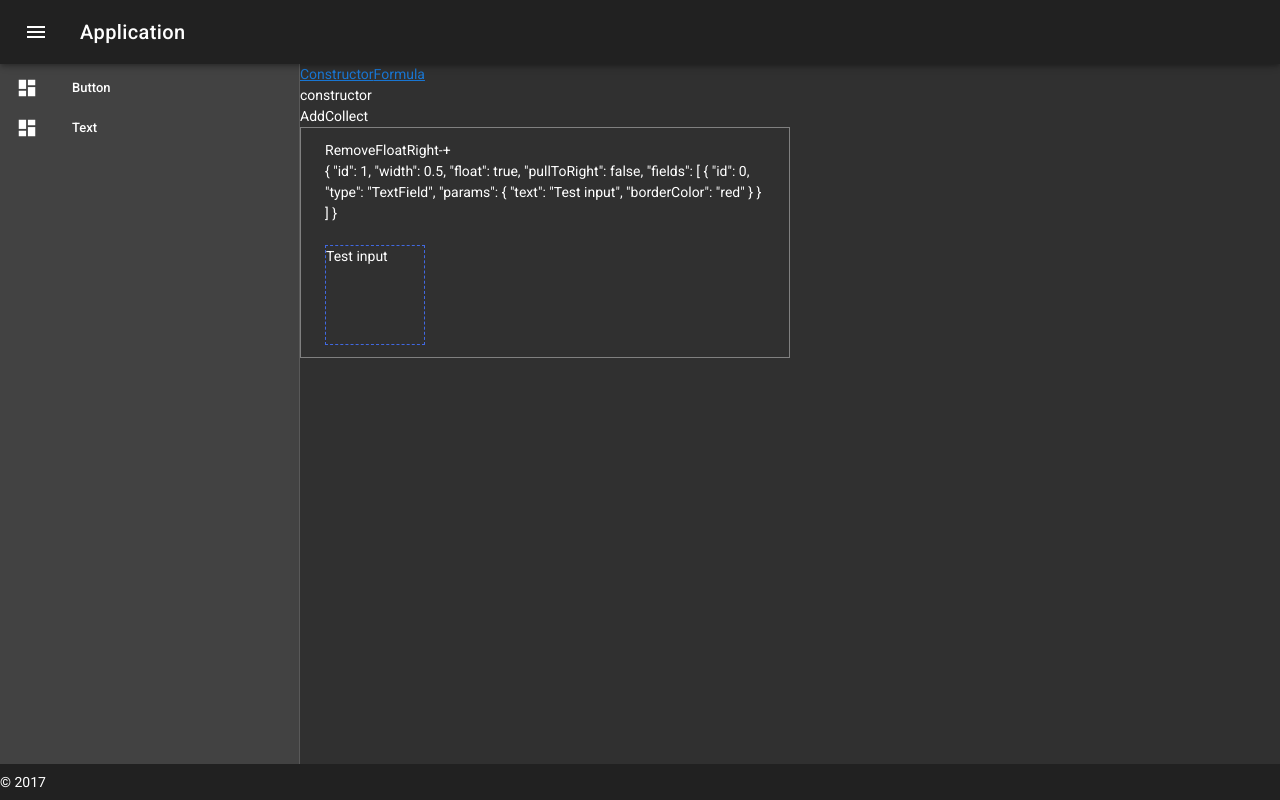
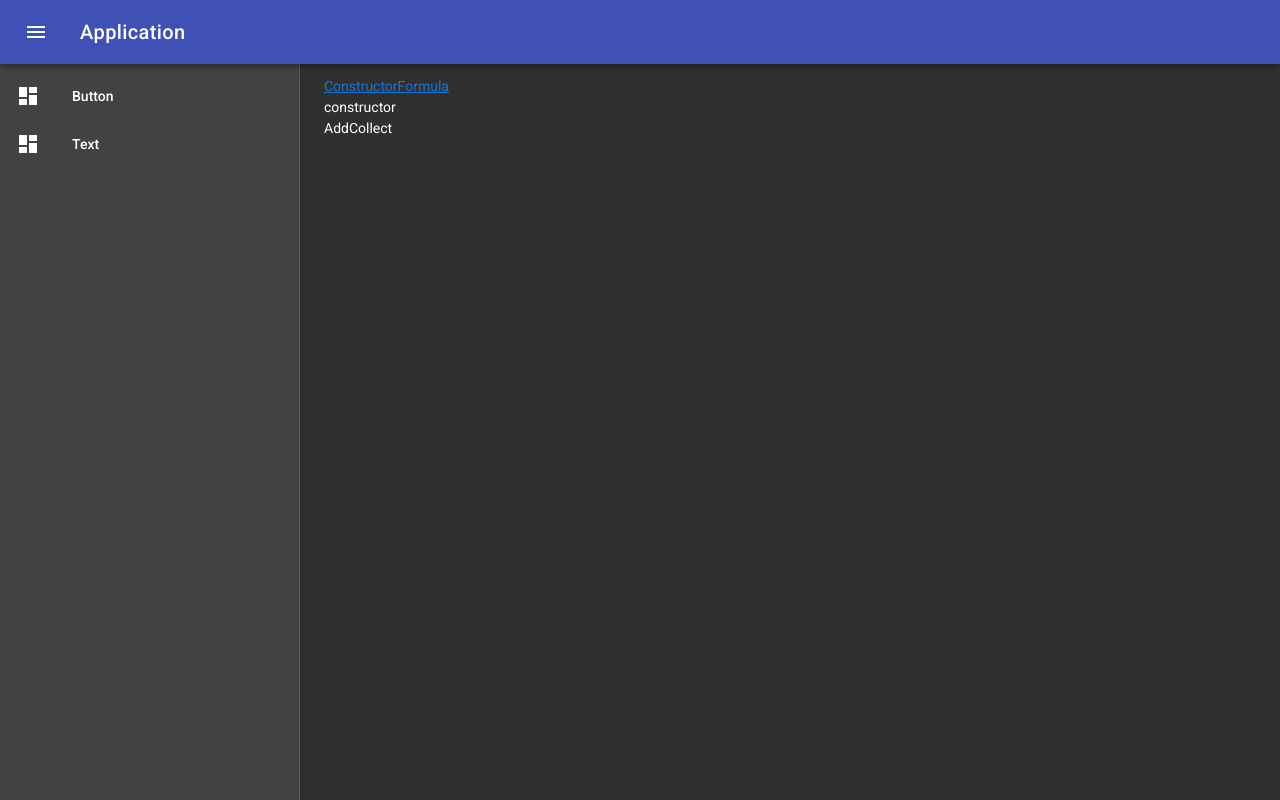
Before and after one commit to v3il/calc-builder, a Vue app in the folder client/: page /constructor in a window 1280 px wide. Built offline with nearby package versions, Linux system fonts and the light colour scheme.

Commit message:
Small fixes and cards usage

```diff
--- a/client/src/components/LayoutBuilder.vue
+++ b/client/src/components/LayoutBuilder.vue
@@ -1,33 +1,47 @@
 <template>
-    <div>
+    <div class="layout-builder">
         <button @click="add">Add</button>
         <button @click="collect">Collect</button>
 
 
+        <!--<v-card>-->
+            <v-container fluid grid-list-md>
+                <v-layout row wrap>
                     <Draggable v-if="containers.length" v-model="containers">
                         <LayoutContainer
                                 @removeContainer="removeContainer($event)"
                                 v-for="container in containers"
                                 :container="container"
                                 :key="container.id"
-                ref="container"
                         ></LayoutContainer>
                     </Draggable>
+                </v-layout>
+            </v-container>
+        <!--</v-card>-->
 
-        <div v-else>
-            Empty
-        </div>
+
+        <!--<Draggable v-if="containers.length" v-model="containers">-->
+            <!--<LayoutContainer-->
+                <!--@removeContainer="removeContainer($event)"-->
+                <!--v-for="container in containers"-->
+                <!--:container="container"-->
+                <!--:key="container.id"-->
+            <!--&gt;</LayoutContainer>-->
+        <!--</Draggable>-->
+
+        <!--<div v-else>-->
+            <!--Empty-->
+        <!--</div>-->
     </div>
 </template>
 
 <script>
-
-    var key = 1;
-
     import LayoutContainerModel from '../models/LayoutContainer';
 
     import Draggable from 'vuedraggable';
     import LayoutContainer from './LayoutContainer.vue';
+
+    import getNextId from '../utils/getNextId';
 
     export default {
         name: "LayoutBuilder",
@@ -43,31 +57,23 @@
 
         data() {
             return {
-                containers: this.layout.concat(new LayoutContainerModel({
-                    id: key++,
-                    width: 0.5,
-                    float: true,
-                    pullToRight: false,
-                    fields: [
-                        {
-                            id: 0,
-                            type: 'TextField',
-                            params: {
-                                text: 'Test input'
-                            }
-                        }
-                    ],
-                })),
+                containers: this.layout,
+
+                cards: [
+                    { title: 'Pre-fab homes', src: 'https://cdn.vuetifyjs.com/images/cards/house.jpg', flex: 12 },
+                    { title: 'Favorite road trips', src: 'https://cdn.vuetifyjs.com/images/cards/road.jpg', flex: 6 },
+                    { title: 'Best airlines', src: 'https://cdn.vuetifyjs.com/images/cards/plane.jpg', flex: 6 }
+                ]
             }
         },
 
         methods: {
             add() {
                 this.containers.push(new LayoutContainerModel({
-                    id: key++,
+                    id: getNextId(this.containers),
                     width: 0.5,
                     float: true,
-                    pullToRight: false,
+                    align: 'left',
                     fields: [],
                 }));
             },
@@ -77,23 +83,7 @@
             },
 
             collect() {
-                // const fields = [...this.$children[0].$children[0].$children[0].$children].map(child => {
-                //     return child.getData();
-                // });
-                //
-                // console.log(fields)
-
-                // console.log(JSON.stringify(this.containers));
-
-                this.$nextTick(() => {
-                    var a = this.containers.map(container => {
-                        return container;
-                    })
-
                 console.log(777, JSON.stringify(this.containers))
-
-                    // console.log(JSON.stringify(a))
-                })
             }
         }
     }
--- a/client/src/components/LayoutContainer.vue
+++ b/client/src/components/LayoutContainer.vue
@@ -1,8 +1,15 @@
 <template>
-    <div class="layout-container" :style="{width: containerData.width * 100 + '%'}" :class="{
-        'non-float': !containerData.float,
-        'pulled-right': containerData.pullToRight,
-    }">
+
+    <v-flex>
+        <v-card class="blue-grey darken-2">
+            <v-container fluid pa-2>
+                <v-layout >
+                    <v-flex xs12 align-end flexbox>
+                        <!--<div class="layout-container" :style="{width: containerData.width * 100 + '%'}" :class="{-->
+                            <!--'non-float': !containerData.float,-->
+                            <!--'pulled-right': containerData.pullToRight,-->
+                        <!--}">-->
+
                                 <button @click="remove">Remove</button>
                                 <button @click="float">Float</button>
                                 <button @click="right">Right</button>
@@ -15,20 +22,40 @@
                                 <br>
                                 <br>
 
+
+
                                 <Draggable v-model="containerData.fields" class="drag" @add="onAdd" :options="{
                                     group: 'items',
                                 }">
                                     <template v-for="field in containerData.fields">
                                         <component
+                                                @optionsUpdate="mergeOptions(field, $event)"
                                                 :key="field.id"
-                    @optionsUpdate="mergeOptions(field, $event)"
-                    ref="field"
                                                 :is="field.type"
                                                 :options="field.params"
                                         ></component>
                                     </template>
                                 </Draggable>
-    </div>
+                         <!--</div>-->
+                    </v-flex>
+                </v-layout>
+            </v-container>
+
+            <v-card-actions>
+                <v-spacer></v-spacer>
+                <v-btn icon>
+                    <v-icon>favorite</v-icon>
+                </v-btn>
+                <v-btn icon>
+                    <v-icon>bookmark</v-icon>
+                </v-btn>
+                <v-btn icon>
+                    <v-icon>share</v-icon>
+                </v-btn>
+            </v-card-actions>
+        </v-card>
+    </v-flex>
+
 </template>
 
 <script>
@@ -37,7 +64,9 @@
     import ButtonField from './fields/ButtonField.vue';
     import TextField from './fields/TextField.vue';
 
-    const sizes = [/*0.25, */0.33, 0.5, 0.66, /*0.75,*/ 1];
+    import getNextId from '../utils/getNextId';
+
+    const sizes = [0.33, 0.5, 0.66, 1];
 
     export default {
         name: 'LayoutContainer',
@@ -55,6 +84,27 @@
         data() {
             return {
                 containerData: this.container,
+
+                items2: [
+                    { header: 'Today' },
+                    {
+                        avatar: 'https://cdn.vuetifyjs.com/images/lists/1.jpg',
+                        title: 'Brunch this weekend?',
+                        subtitle: "<span class='text--primary'>Ali Connors</span> &mdash; I'll be in your neighborhood doing errands this weekend. Do you want to hang out?"
+                    },
+                    { divider: true, inset: true },
+                    {
+                        avatar: 'https://cdn.vuetifyjs.com/images/lists/2.jpg',
+                        title: 'Summer BBQ <span class="grey--text text--lighten-1">4</span>',
+                        subtitle: "<span class='text--primary'>to Alex, Scott, Jennifer</span> &mdash; Wish I could come, but I'm out of town this weekend."
+                    },
+                    { divider: true, inset: true },
+                    {
+                        avatar: 'https://cdn.vuetifyjs.com/images/lists/3.jpg',
+                        title: 'Oui oui',
+                        subtitle: "<span class='text--primary'>Sandra Adams</span> &mdash; Do you have Paris recommendations? Have you ever been?"
+                    }
+                ],
             };
         },
 
@@ -72,7 +122,7 @@
                 this.containerData.float = !this.containerData.float;
 
                 if (this.containerData.float) {
-                    this.containerData.pullToRight = false;
+                    this.containerData.align = 'left';
                 }
             },
 
@@ -86,9 +136,10 @@
 
             onAdd(event) {
                 const itemElement = event.item;
+                const fieldIndex = event.newIndex;
 
-                this.containerData.fields.push({
-                    id: this.containerData.fields.length++,
+                this.containerData.fields.splice(fieldIndex, 0, {
+                    id: getNextId(this.containerData.fields),
                     type: itemElement.children[0].dataset.item,
                     params: {},
                 });
@@ -109,6 +160,7 @@
         border: 1px solid gray;
         padding: 12px 24px;
         vertical-align: top;
+        background-color: #424242;
 
         &.non-float {
             display: block;
--- a/client/src/components/fields/TextField.vue
+++ b/client/src/components/fields/TextField.vue
@@ -15,7 +15,7 @@
         data() {
             return {
                 defaultOptions: {
-                    text: '',
+                    text: 'Input',
                     borderColor: 'red'
                 },
             }
--- /dev/null
+++ b/client/src/utils/getNextId.js
@@ -0,0 +1,7 @@
+export default (collection) => {
+    const currentMaxId = collection.reduce((currentMax, current) => {
+        return Math.max(current.id, currentMax);
+    }, 0);
+
+    return currentMaxId + 1;
+}
--- a/client/src/views/MainPage.vue
+++ b/client/src/views/MainPage.vue
@@ -1,7 +1,7 @@
 <template>
     <div>
         <v-navigation-drawer v-model="drawer" clipped fixed app>
-            <v-list dense>
+            <v-list>
                 <Draggable :options="{
                     group: {name: 'items', pull: 'clone', put: false,},
                     sort: false,
@@ -18,21 +18,23 @@
             </v-list>
         </v-navigation-drawer>
 
-        <v-toolbar app fixed clipped-left>
+        <v-toolbar color="indigo" dark app fixed clipped-left>
             <v-toolbar-side-icon @click.stop="drawer = !drawer"></v-toolbar-side-icon>
             <v-toolbar-title>Application</v-toolbar-title>
         </v-toolbar>
 
-        <v-content>
-            <router-link :to="{name: 'constructor'}">Constructor</router-link>
-            <router-link :to="{name: 'formula'}">Formula</router-link>
+        <v-content class="page-content">
+            <div class="page-content">
+                <router-link :to="{name: 'constructor'}">Constructor</router-link>
+                <router-link :to="{name: 'formula'}">Formula</router-link>
 
-            <router-view></router-view>
+                <router-view></router-view>
+            </div>
         </v-content>
 
-        <v-footer app fixed>
-            <span>&copy; 2017</span>
-        </v-footer>
+        <!--<v-footer app fixed>-->
+            <!--<span>&copy; 2017</span>-->
+        <!--</v-footer>-->
     </div>
 </template>
 
@@ -56,6 +58,7 @@
                         text: 'Text',
                     }
                 ],
+
                 drawer: true
             }
         },
@@ -69,3 +72,9 @@
         },
     };
 </script>
+
+<style lang="scss">
+    .page-content {
+        padding: 12px 24px;
+    }
+</style>
```
Lines whose indentation alone changed are shown as unchanged.
